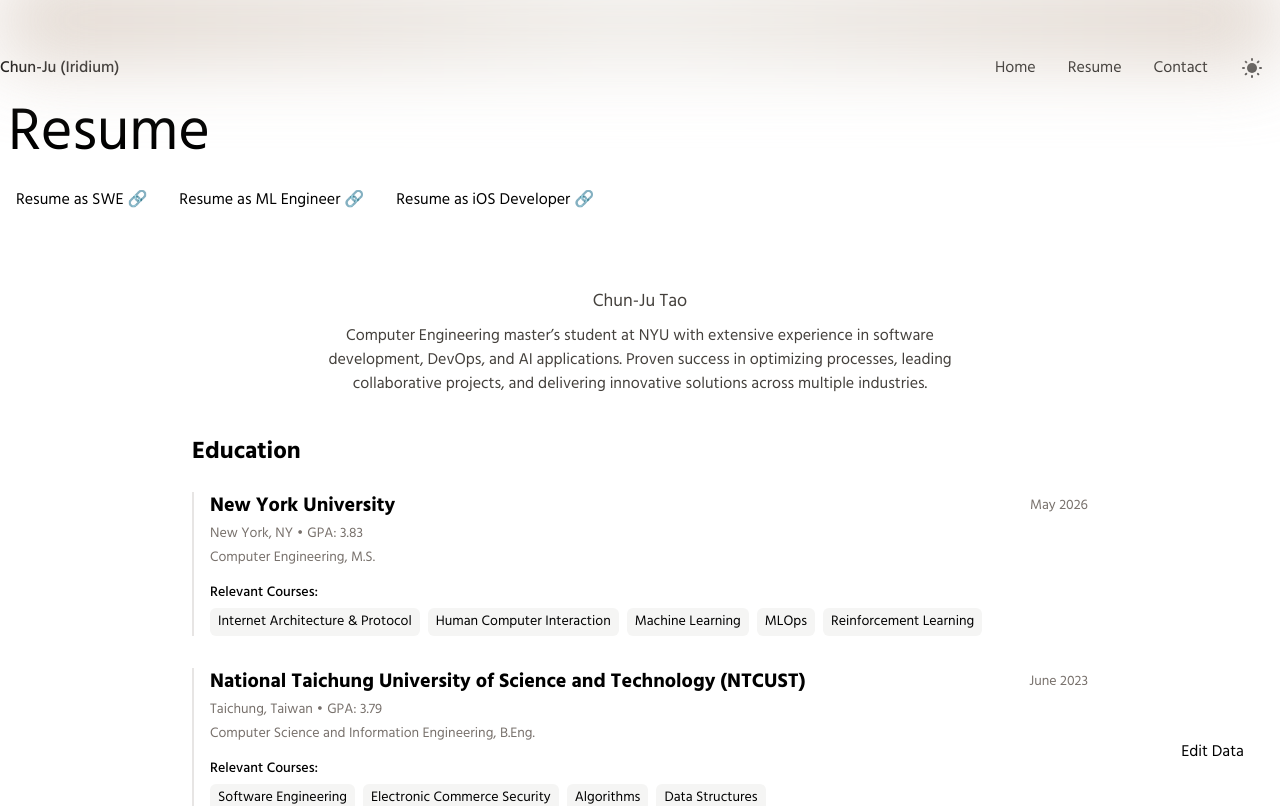
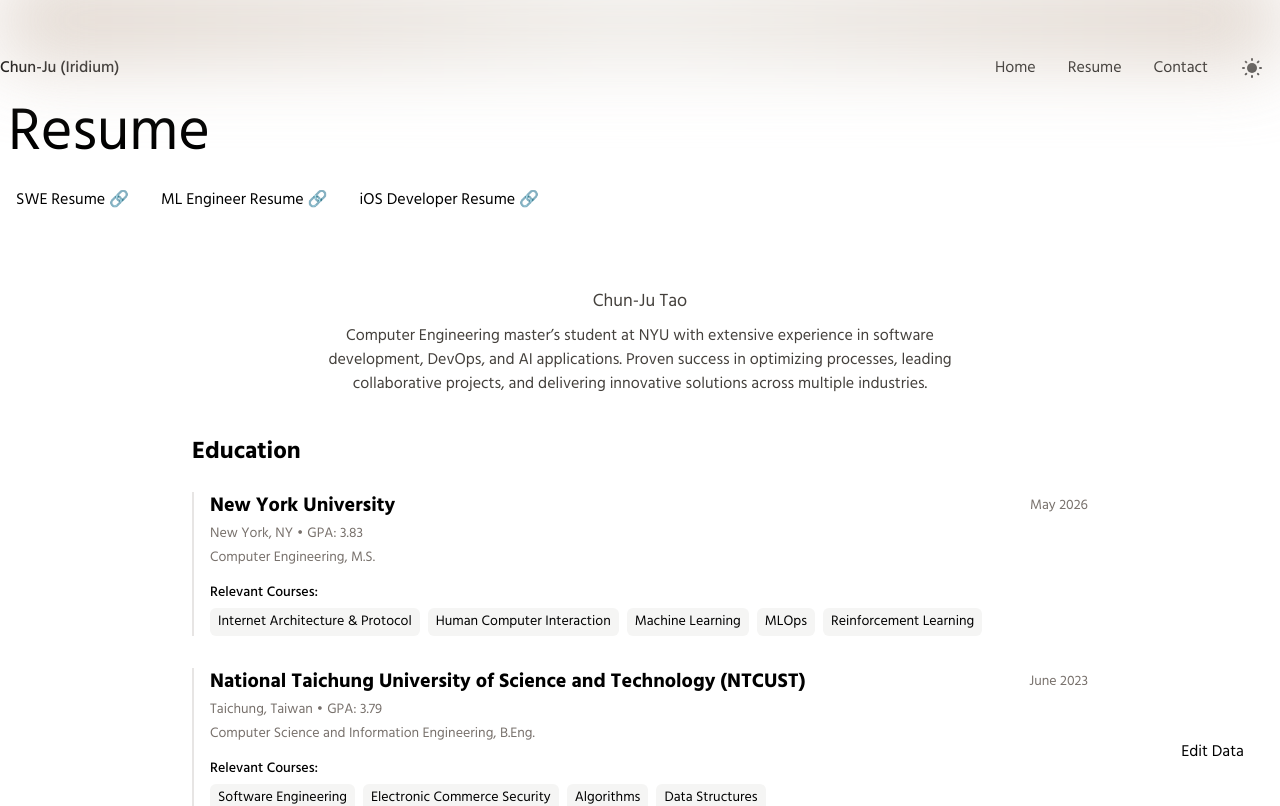
Before and after one commit to iridiumtao/iridiumtao.github.io, a Next.js app: page /resume in a window 1280 px wide. Shown: the top 806 px of the page. Built offline with nearby package versions, Linux system fonts and the light colour scheme.

Commit message:
Update resume file

```diff
--- a/pages/resume.js
+++ b/pages/resume.js
@@ -47,14 +47,14 @@
           Resume
         </h1>
 
-        <Button onClick={() => window.open("https://raw.githubusercontent.com/iridiumtao/iridiumtao.github.io/refs/heads/master/docs/Chun-Ju%20Tao%20Resume%20late%202025%2v4.1.pdf")}>
-          {`Resume as SWE 🔗`}
+        <Button onClick={() => window.open("https://raw.githubusercontent.com/iridiumtao/iridiumtao.github.io/refs/heads/master/docs/Chun-Ju%20Tao%20Resume%20late%202025%20v4.1.pdf")}>
+          {`SWE Resume 🔗`}
         </Button>
-          <Button onClick={() => window.open("https://raw.githubusercontent.com/iridiumtao/iridiumtao.github.io/refs/heads/master/docs/Chun-Ju%20Tao%20Resume%20late%202025%2ML%2v2.1.pdf")}>
-              {`Resume as ML Engineer 🔗`}
+          <Button onClick={() => window.open("https://raw.githubusercontent.com/iridiumtao/iridiumtao.github.io/refs/heads/master/docs/Chun-Ju%20Tao%20Resume%20late%202025%20ML%20v2.1.pdf")}>
+              {`ML Engineer Resume 🔗`}
           </Button>
-          <Button onClick={() => window.open("https://raw.githubusercontent.com/iridiumtao/iridiumtao.github.io/refs/heads/master/docs/Chun-Ju%20Tao%20Resume%20late%202025%2iOS.pdf")}>
-              {`Resume as iOS Developer 🔗`}
+          <Button onClick={() => window.open("https://raw.githubusercontent.com/iridiumtao/iridiumtao.github.io/refs/heads/master/docs/Chun-Ju%20Tao%20Resume%20late%202025%20iOS.pdf")}>
+              {`iOS Developer Resume 🔗`}
           </Button>
 
         {/* Main Content */}
```
